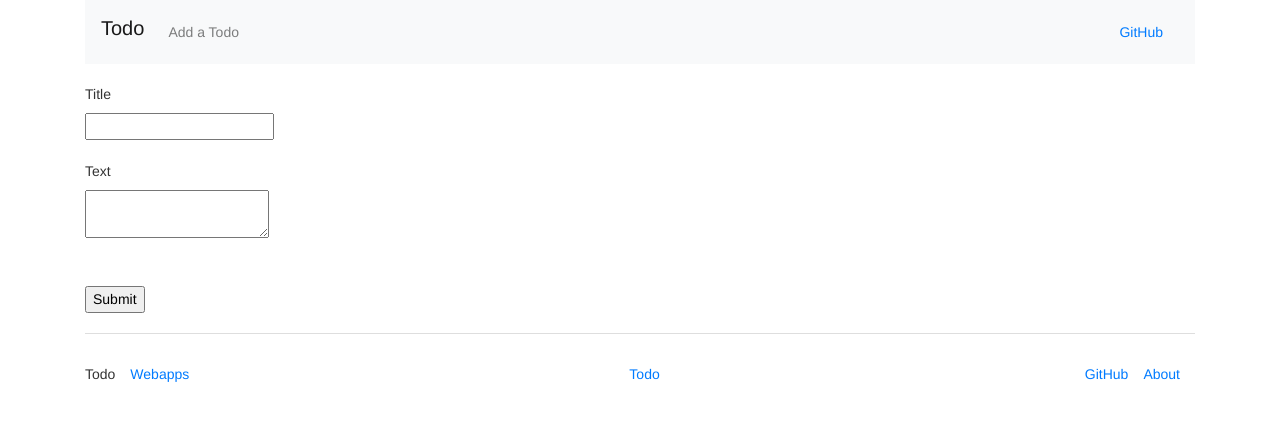
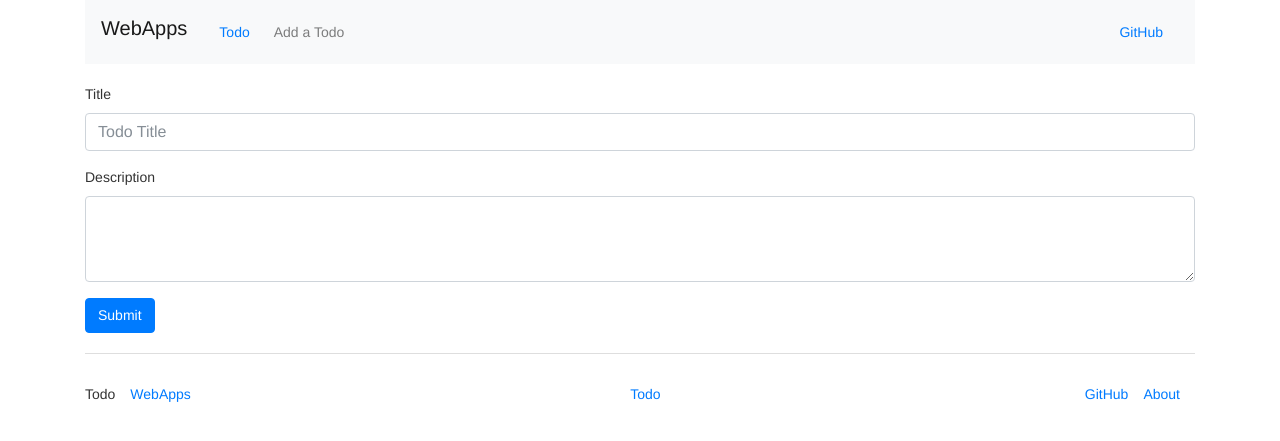
Before and after one commit to Moggi/WebApps, a Django app: page /todo/add in a window 1280 px wide. Shown: the top 441 px of the page. Run offline with Django 3.2, Linux system fonts and the light colour scheme; some libraries are stand-ins or nearby versions.

Commit message:
Improve Template and Renews Todo pages

```diff
--- a/Todo/templates/Todo/add.html
+++ b/Todo/templates/Todo/add.html
@@ -12,20 +12,15 @@
             <div class="container">
                 <form action="{% url 'add' %}" method="post">
                     {% csrf_token %}
-                    <fieldset>
+                    <div class="form-group">
                         <label for="title">Title</label>
-                        <br>
-                        <input type="text" name="title" id="title" />
-                    </fieldset>
-                    <br>
-                    <fieldset>
-                        <label for="text">Text</label>
-                        <br>
-                        <textarea name="text" id="text"></textarea>
-                    </fieldset>
-                    <br>
-                    <br>
-                    <input type="submit" value="Submit" />
+                        <input type="text" class="form-control" name="title" id="title" placeholder="Todo Title"/>
+                    </div>
+                    <div class="form-group">
+                        <label for="description">Description</label>
+                        <textarea type="text" class="form-control" name="text" id="description" rows="3"></textarea>
+                    </div>
+                    <button type="submit" class="btn btn-primary">Submit</button>
                 </form>
             </div>
         </div>
--- a/templates/base_footer.html
+++ b/templates/base_footer.html
@@ -2,14 +2,14 @@
     <div class="padding-expand d-flex justify-content-between border-top">
         <ul class="nav d-flex flex-wrap">
             <li class="nav-item">
-                <span>{{ appName|default:"WebApps" }}</span>
+                <span>{{ appName }}</span>
             </li>
             <li class="nav-item">
-                <a href="/">Webapps</a>
+                <a href="/">WebApps</a>
             </li>
         </ul>
 
-        <a href="{% url appName %}" title="{{ appName|default:"WebApps" }}">{{ appName|default:"WebApps" }}</a>
+        <a href="{% url appName %}" title="{{ appName }}">{{ appName }}</a>
 
         <ul class="nav d-flex flex-wrap">
             <li class="nav-item">
--- a/templates/base_header.html
+++ b/templates/base_header.html
@@ -1,7 +1,7 @@
         <meta charset="utf-8">
         <meta name="viewport" content="width=device-width, initial-scale=1">
         <!-- <meta name="description" content="" /> -->
-        <title>{{ pageTitle|default:"Webapps" }}</title>
+        <title>{{ pageTitle|default:"WebApps" }}</title>
         {% load static %}
 
         <!-- CSS -->
--- a/templates/base_navbar.html
+++ b/templates/base_navbar.html
@@ -1,6 +1,7 @@
 <header class="container">
-    <nav class="navbar navbar-expand-lg navbar-light bg-light d-flex justify-content-between">
-        <span class="navbar-brand h1">{{ pageTitle }}</span>
+    <nav class="navbar navbar-expand-lg navbar-light bg-light flex-column flex-md-row">
+        <span class="navbar-brand h1">WebApps</span>
+        <a class="nav-link" href="{% url appName %}">{{ appName }}</a>
         {% if navList %}
         <button class="navbar-toggler" type="button" data-toggle="collapse" data-target="#navbarSupportedContent" aria-controls="navbarSupportedContent" aria-expanded="false" aria-label="Toggle navigation">
             <span class="navbar-toggler-icon"></span>
@@ -15,6 +16,6 @@
             </ul>
         </div>
         {% endif %}
-        <a class="nav-link" href="https://github.com/Moggi/WebApps">GitHub</a>
+        <a class="nav-link flex-row ml-md-auto d-none d-md-flex" href="https://github.com/Moggi/WebApps">GitHub</a>
     </nav>
 </header>
```
Also changed, not shown: Todo/templates/Todo/details.html (+13 -10 lines), Todo/templates/Todo/index.html (+8 -5 lines).
